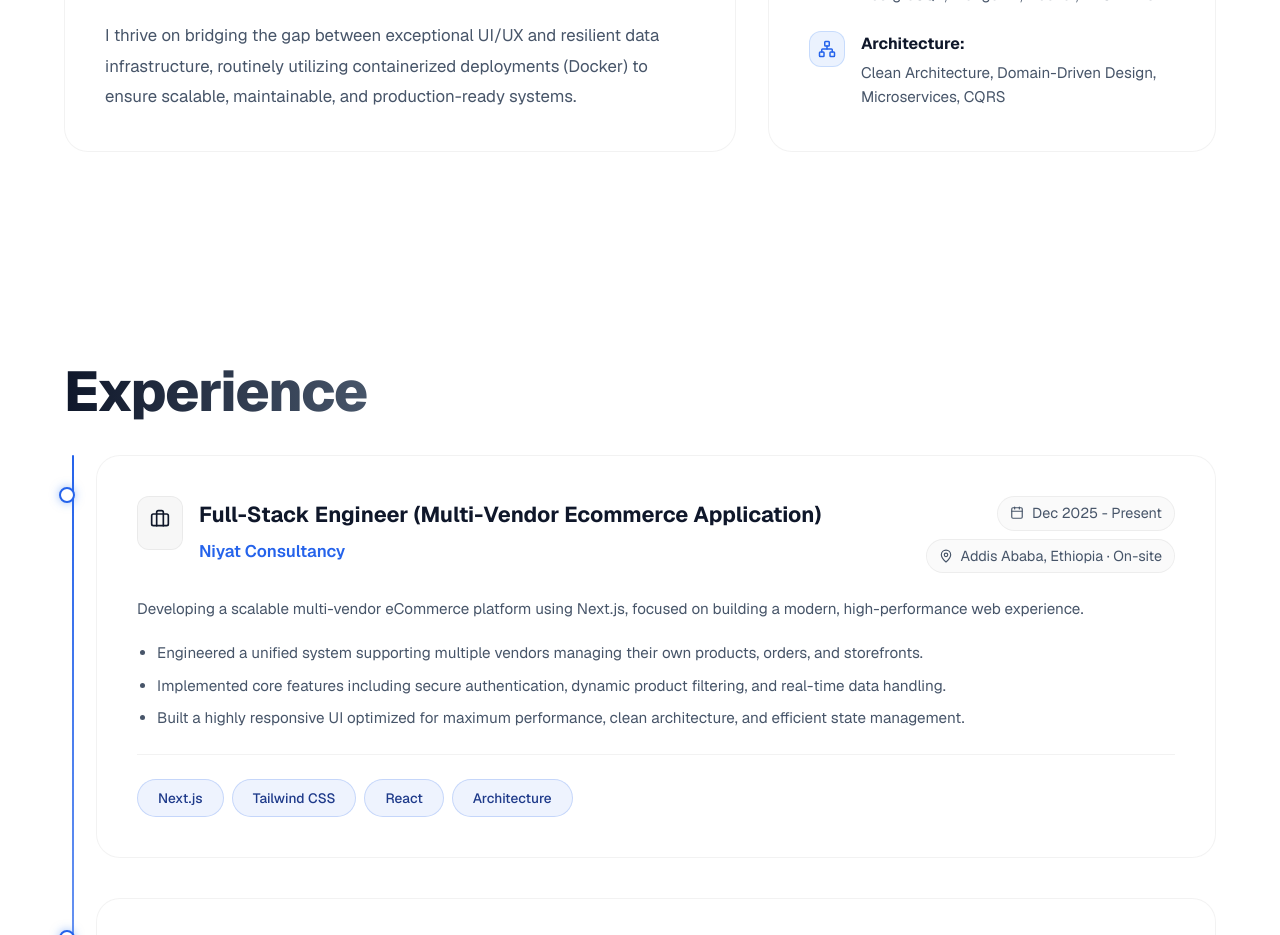
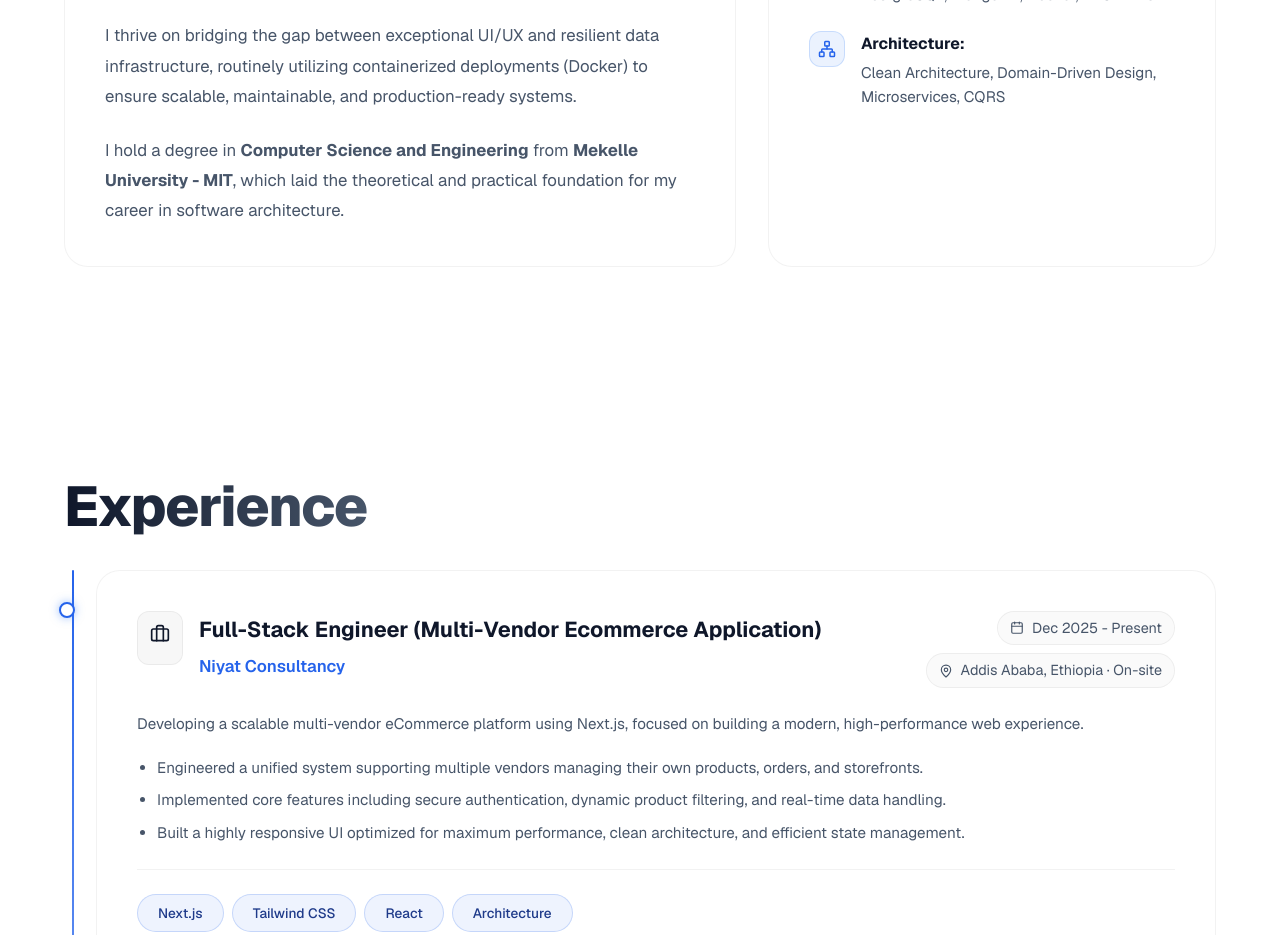
Before and after one commit to bire1210/My-Portfolio, a Next.js app: page / in a window 1280 px wide. Shown: the part 1380-2315 px from the top of the page. Built offline with nearby package versions, Linux system fonts and the light colour scheme.

Commit message:
feat: add About section component with technical profile and expertise highlights

```diff
--- a/src/components/sections/About.tsx
+++ b/src/components/sections/About.tsx
@@ -32,6 +32,9 @@ export default function About() {
             </p>
             <p className="about-text">
               I thrive on bridging the gap between exceptional UI/UX and resilient data infrastructure, routinely utilizing containerized deployments (Docker) to ensure scalable, maintainable, and production-ready systems.
+            </p>
+            <p className="about-text">
+              I hold a degree in <strong>Computer Science and Engineering</strong> from <strong>Mekelle University - MIT</strong>, which laid the theoretical and practical foundation for my career in software architecture.
             </p>
           </motion.div>
 
```
